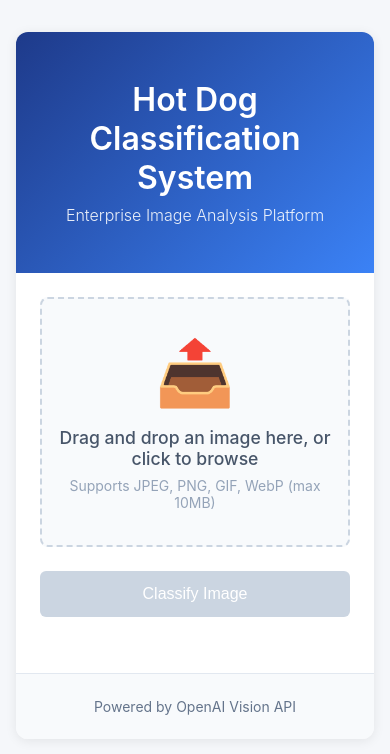
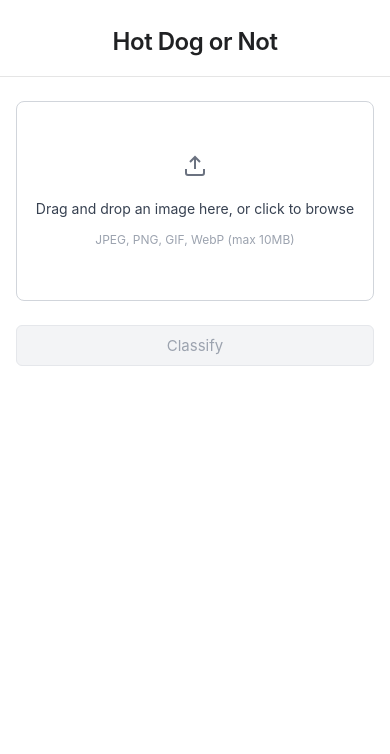
Before and after one commit to Andrew-J-Stephens/seamflowAssessment, a React app: page / in a window 390 px wide. Shown: the top 754 px of the page. Built offline with nearby package versions, Linux system fonts and the light colour scheme.

Commit message:
cleanup styling

```diff
--- a/src/client/App.tsx
+++ b/src/client/App.tsx
@@ -113,8 +113,7 @@ const App: React.FC = () => {
     <div className="app">
       <div className="container">
         <header className="header">
-          <h1>Hot Dog Classification System</h1>
-          <p className="subtitle">Enterprise Image Analysis Platform</p>
+          <h1>Hot Dog or Not</h1>
         </header>
 
         <main className="main-content">
@@ -146,18 +145,23 @@ const App: React.FC = () => {
                     }}
                     className="remove-image-btn"
                     disabled={loading}
+                    aria-label="Remove image"
                   >
                     ×
                   </button>
                 </div>
               ) : (
                 <div className="upload-placeholder">
-                  <div className="upload-icon">📤</div>
+                  <svg className="upload-icon" width="24" height="24" viewBox="0 0 24 24" fill="none" stroke="currentColor" strokeWidth="2">
+                    <path d="M21 15v4a2 2 0 0 1-2 2H5a2 2 0 0 1-2-2v-4"></path>
+                    <polyline points="17 8 12 3 7 8"></polyline>
+                    <line x1="12" y1="3" x2="12" y2="15"></line>
+                  </svg>
                   <p className="upload-text">
                     Drag and drop an image here, or click to browse
                   </p>
                   <p className="upload-hint">
-                    Supports JPEG, PNG, GIF, WebP (max 10MB)
+                    JPEG, PNG, GIF, WebP (max 10MB)
                   </p>
                 </div>
               )}
@@ -181,7 +185,7 @@ const App: React.FC = () => {
                     Analyzing...
                   </>
                 ) : (
-                  'Classify Image'
+                  'Classify'
                 )}
               </button>
 
@@ -200,22 +204,15 @@ const App: React.FC = () => {
 
           {result && (
             <div className={`result-container ${result.result === 'Hot Dog' ? 'hot-dog' : 'not-hot-dog'}`}>
-              <div className="result-icon">
-                {result.result === 'Hot Dog' ? '🌭' : '❌'}
-              </div>
-              <div className="result-text">
-                <h2>{result.result}</h2>
-                <p className="result-timestamp">
-                  Classified at {new Date(result.timestamp).toLocaleString()}
-                </p>
+              <div className="result-content">
+                <div className="result-label">{result.result}</div>
+                <div className="result-timestamp">
+                  {new Date(result.timestamp).toLocaleString()}
+                </div>
               </div>
             </div>
           )}
         </main>
-
-        <footer className="footer">
-          <p>Powered by OpenAI Vision API</p>
-        </footer>
       </div>
     </div>
   );
--- a/src/client/styles.css
+++ b/src/client/styles.css
@@ -5,14 +5,13 @@
 }
 
 body {
-  font-family: -apple-system, BlinkMacSystemFont, 'Segoe UI', 'Roboto', 'Oxygen',
-    'Ubuntu', 'Cantarell', 'Fira Sans', 'Droid Sans', 'Helvetica Neue',
-    sans-serif;
+  font-family: -apple-system, BlinkMacSystemFont, 'Segoe UI', 'Roboto', 'Helvetica Neue', Arial, sans-serif;
   -webkit-font-smoothing: antialiased;
   -moz-osx-font-smoothing: grayscale;
-  background: #f5f7fa;
+  background: #ffffff;
   min-height: 100vh;
-  color: #2c3e50;
+  color: #353740;
+  line-height: 1.5;
 }
 
 .app {
@@ -20,55 +19,58 @@ body {
   justify-content: center;
   align-items: flex-start;
   min-height: 100vh;
-  padding: 2rem 1rem;
+  padding: 0;
+  background: #ffffff;
 }
 
 .container {
   width: 100%;
-  max-width: 900px;
-  background: white;
-  border-radius: 12px;
-  box-shadow: 0 2px 12px rgba(0, 0, 0, 0.08);
-  overflow: hidden;
+  max-width: 768px;
+  background: #ffffff;
+  margin: 0 auto;
+  display: flex;
+  flex-direction: column;
+  min-height: 100vh;
 }
 
 .header {
-  background: linear-gradient(135deg, #1e3a8a 0%, #3b82f6 100%);
-  color: white;
-  padding: 3rem 2rem;
+  padding: 2rem 1.5rem 1.5rem;
   text-align: center;
+  border-bottom: 1px solid #e5e5e5;
+  background: #ffffff;
 }
 
 .header h1 {
-  font-size: 2.5rem;
+  font-size: 1.75rem;
   font-weight: 600;
-  margin-bottom: 0.5rem;
-  color: white;
-}
-
-.subtitle {
-  font-size: 1rem;
-  opacity: 0.9;
-  font-weight: 300;
+  color: #202123;
+  letter-spacing: -0.02em;
 }
 
 .main-content {
-  padding: 2.5rem;
+  flex: 1;
+  padding: 2rem 1.5rem;
+  display: flex;
+  flex-direction: column;
+  align-items: center;
+  justify-content: flex-start;
 }
 
 .upload-form {
-  margin-bottom: 2rem;
+  width: 100%;
+  max-width: 640px;
+  margin: 0 auto;
 }
 
 .upload-area {
-  border: 2px dashed #cbd5e1;
+  border: 1px solid #d1d5db;
   border-radius: 8px;
   padding: 3rem 2rem;
   text-align: center;
   cursor: pointer;
-  transition: all 0.3s ease;
-  background: #f8fafc;
-  min-height: 300px;
+  transition: all 0.15s ease;
+  background: #ffffff;
+  min-height: 280px;
   display: flex;
   align-items: center;
   justify-content: center;
@@ -76,80 +78,90 @@ body {
 }
 
 .upload-area:hover {
-  border-color: #3b82f6;
-  background: #eff6ff;
+  border-color: #9ca3af;
+  background: #fafafa;
 }
 
 .upload-area.dragging {
-  border-color: #3b82f6;
-  background: #dbeafe;
-  border-style: solid;
+  border-color: #6b7280;
+  background: #f9fafb;
+  border-style: dashed;
 }
 
 .upload-area.has-preview {
   padding: 0;
-  border: none;
-  background: transparent;
+  border: 1px solid #e5e5e5;
+  background: #ffffff;
   min-height: auto;
+  border-radius: 8px;
+  overflow: hidden;
 }
 
 .upload-placeholder {
   width: 100%;
+  display: flex;
+  flex-direction: column;
+  align-items: center;
+  gap: 0.75rem;
 }
 
 .upload-icon {
-  font-size: 4rem;
-  margin-bottom: 1rem;
+  width: 24px;
+  height: 24px;
+  color: #6b7280;
+  margin-bottom: 0.5rem;
 }
 
 .upload-text {
-  font-size: 1.1rem;
-  color: #475569;
-  margin-bottom: 0.5rem;
-  font-weight: 500;
+  font-size: 0.9375rem;
+  color: #374151;
+  font-weight: 400;
+  margin: 0;
 }
 
 .upload-hint {
-  font-size: 0.875rem;
-  color: #94a3b8;
+  font-size: 0.8125rem;
+  color: #9ca3af;
+  margin: 0;
+  font-weight: 400;
 }
 
 .preview-container {
   position: relative;
   width: 100%;
-  max-width: 600px;
   margin: 0 auto;
 }
 
 .preview-image {
   width: 100%;
   height: auto;
-  border-radius: 8px;
-  box-shadow: 0 4px 12px rgba(0, 0, 0, 0.1);
   display: block;
+  object-fit: contain;
+  max-height: 500px;
 }
 
 .remove-image-btn {
   position: absolute;
-  top: -10px;
-  right: -10px;
-  width: 36px;
-  height: 36px;
-  border-radius: 50%;
-  background: #ef4444;
+  top: 12px;
+  right: 12px;
+  width: 32px;
+  height: 32px;
+  border-radius: 6px;
+  background: rgba(0, 0, 0, 0.6);
   color: white;
   border: none;
-  font-size: 1.5rem;
+  font-size: 1.25rem;
+  line-height: 1;
   cursor: pointer;
   display: flex;
   align-items: center;
   justify-content: center;
-  box-shadow: 0 2px 8px rgba(0, 0, 0, 0.2);
-  transition: transform 0.2s;
+  transition: background 0.15s ease;
+  backdrop-filter: blur(4px);
 }
 
 .remove-image-btn:hover {
-  transform: scale(1.1);
+  background: rgba(0, 0, 0, 0.8);
 }
 
 .remove-image-btn:disabled {
@@ -160,57 +172,64 @@ body {
 .error-message {
   background: #fef2f2;
   border: 1px solid #fecaca;
-  color: #dc2626;
-  padding: 1rem;
+  color: #991b1b;
+  padding: 0.875rem 1rem;
   border-radius: 6px;
   margin-top: 1rem;
-  font-size: 0.9rem;
+  font-size: 0.875rem;
+  line-height: 1.5;
 }
 
 .button-group {
   display: flex;
-  gap: 1rem;
+  gap: 0.75rem;
   margin-top: 1.5rem;
   justify-content: center;
 }
 
 .btn {
-  padding: 0.875rem 2rem;
-  font-size: 1rem;
-  font-weight: 500;
-  border: none;
+  padding: 0.625rem 1.25rem;
+  font-size: 0.9375rem;
+  font-weight: 400;
+  border: 1px solid #d1d5db;
   border-radius: 6px;
   cursor: pointer;
-  transition: all 0.2s;
+  transition: all 0.15s ease;
   display: inline-flex;
   align-items: center;
   gap: 0.5rem;
+  background: #ffffff;
+  color: #374151;
+  font-family: inherit;
 }
 
 .btn-primary {
-  background: #3b82f6;
-  color: white;
+  background: #202123;
+  color: #ffffff;
+  border-color: #202123;
 }
 
 .btn-primary:hover:not(:disabled) {
-  background: #2563eb;
-  transform: translateY(-1px);
-  box-shadow: 0 4px 12px rgba(59, 130, 246, 0.3);
+  background: #353740;
+  border-color: #353740;
 }
 
 .btn-primary:disabled {
-  background: #cbd5e1;
+  background: #f3f4f6;
+  color: #9ca3af;
+  border-color: #e5e7eb;
   cursor: not-allowed;
-  transform: none;
 }
 
 .btn-secondary {
-  background: #e2e8f0;
-  color: #475569;
+  background: #ffffff;
+  color: #374151;
+  border-color: #d1d5db;
 }
 
 .btn-secondary:hover:not(:disabled) {
-  background: #cbd5e1;
+  background: #f9fafb;
+  border-color: #9ca3af;
 }
 
 .btn-secondary:disabled {
@@ -219,8 +238,8 @@ body {
 }
 
 .spinner {
-  width: 16px;
-  height: 16px;
+  width: 14px;
+  height: 14px;
   border: 2px solid rgba(255, 255, 255, 0.3);
   border-top-color: white;
   border-radius: 50%;
@@ -235,56 +254,47 @@ body {
 
 .result-container {
   margin-top: 2rem;
-  padding: 2.5rem;
+  padding: 1.5rem;
   border-radius: 8px;
-  text-align: center;
-  animation: fadeIn 0.5s ease;
+  border: 1px solid #e5e5e5;
+  background: #ffffff;
+  width: 100%;
+  max-width: 640px;
+  animation: fadeIn 0.3s ease;
 }
 
 .result-container.hot-dog {
-  background: linear-gradient(135deg, #fef3c7 0%, #fde68a 100%);
-  border: 2px solid #fbbf24;
+  border-color: #d1d5db;
+  background: #fafafa;
 }
 
 .result-container.not-hot-dog {
-  background: linear-gradient(135deg, #fee2e2 0%, #fecaca 100%);
-  border: 2px solid #f87171;
+  border-color: #d1d5db;
+  background: #fafafa;
 }
 
-.result-icon {
-  font-size: 4rem;
-  margin-bottom: 1rem;
+.result-content {
+  text-align: left;
 }
 
-.result-text h2 {
-  font-size: 2.5rem;
-  font-weight: 700;
+.result-label {
+  font-size: 1.125rem;
+  font-weight: 500;
+  color: #202123;
   margin-bottom: 0.5rem;
-  color: #1e293b;
+  letter-spacing: -0.01em;
 }
 
 .result-timestamp {
-  font-size: 0.875rem;
-  color: #64748b;
-  margin-top: 0.5rem;
-}
-
-.footer {
-  background: #f8fafc;
-  padding: 1.5rem;
-  text-align: center;
-  border-top: 1px solid #e2e8f0;
-}
-
-.footer p {
-  font-size: 0.875rem;
-  color: #64748b;
+  font-size: 0.8125rem;
+  color: #9ca3af;
+  font-weight: 400;
 }
 
 @keyframes fadeIn {
   from {
     opacity: 0;
-    transform: translateY(10px);
+    transform: translateY(8px);
   }
   to {
     opacity: 1;
@@ -294,21 +304,26 @@ body {
 
 /* Responsive design */
 @media (max-width: 768px) {
+  .header {
+    padding: 1.5rem 1rem 1rem;
+  }
+
   .header h1 {
-    font-size: 2rem;
+    font-size: 1.5rem;
   }
 
   .main-content {
-    padding: 1.5rem;
+    padding: 1.5rem 1rem;
   }
 
   .upload-area {
-    padding: 2rem 1rem;
-    min-height: 250px;
+    padding: 2rem 1.5rem;
+    min-height: 240px;
   }
 
   .button-group {
     flex-direction: column;
+    width: 100%;
   }
 
   .btn {
@@ -316,7 +331,22 @@ body {
     justify-content: center;
   }
 
-  .result-text h2 {
-    font-size: 2rem;
+  .result-label {
+    font-size: 1rem;
   }
 }
+
+@media (max-width: 480px) {
+  .upload-area {
+    padding: 1.5rem 1rem;
+    min-height: 200px;
+  }
+
+  .upload-text {
+    font-size: 0.875rem;
+  }
+
+  .upload-hint {
+    font-size: 0.75rem;
+  }
+}
```
